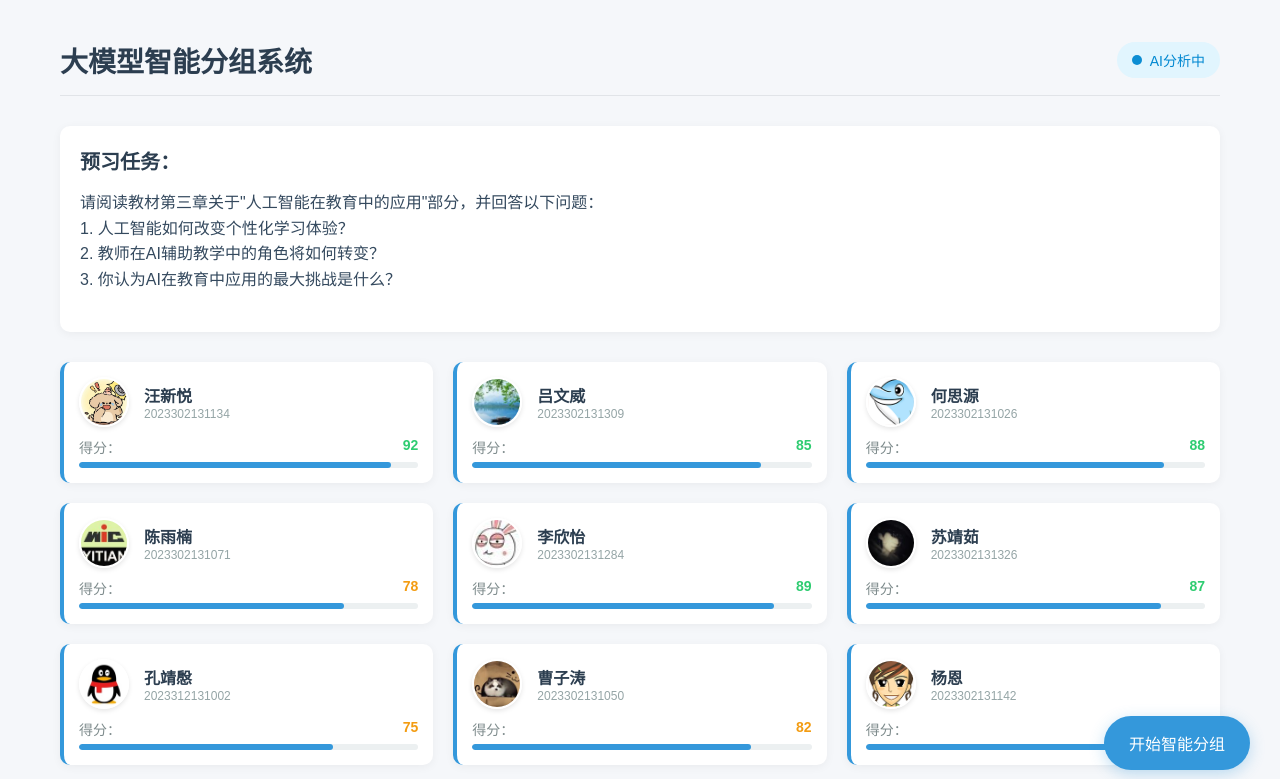
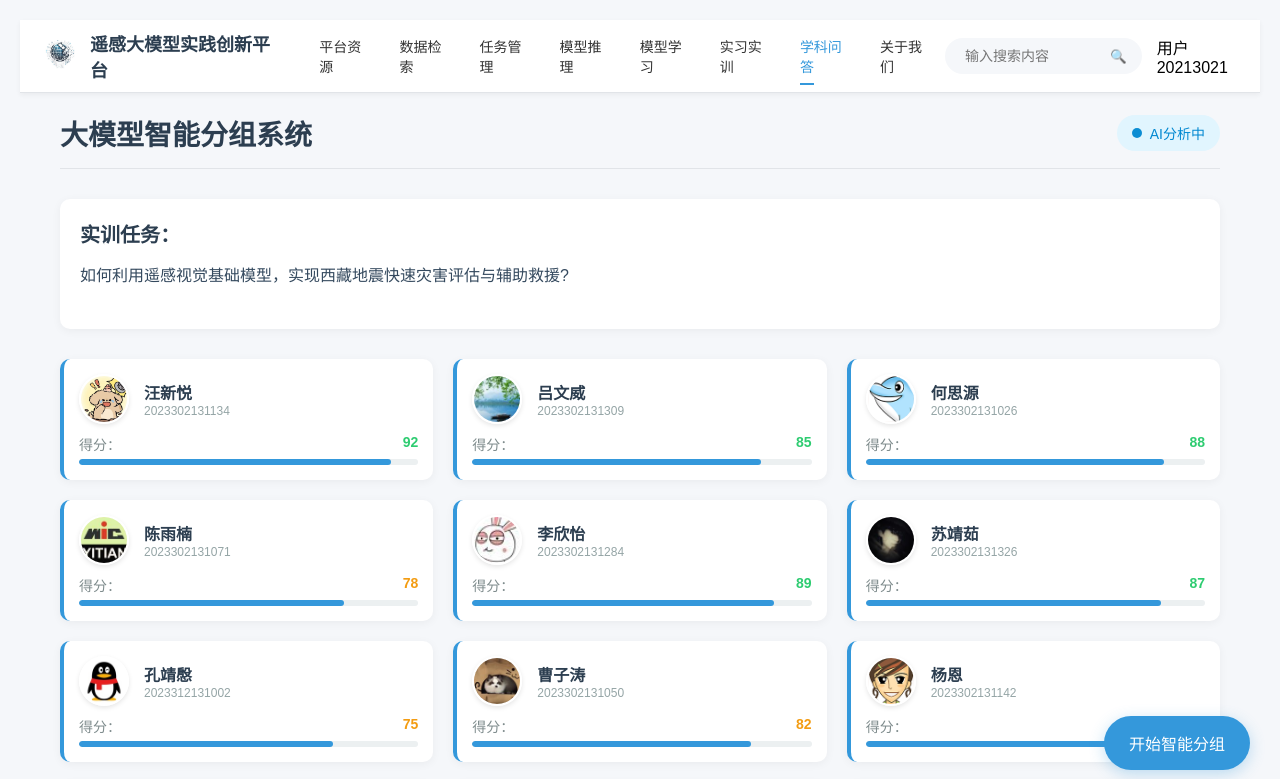
Before and after one commit to flyaway-hhy/page2, a plain HTML site: page index.html in a window 1280 px wide. Shown: the top 779 px of the page. Drawn offline with Linux system fonts and the light colour scheme.

Commit message:
Update index.html

```diff
--- a/index.html
+++ b/index.html
@@ -536,7 +536,7 @@
     </style>
 </head>
 <body>
-<!--     <div class="top-nav">
+    <div class="top-nav">
         <div class="nav-left">
             <img src="avatars/logo.jpg" alt="平台logo" class="platform-logo">
             <div class="platform-title">遥感大模型实践创新平台</div>
@@ -560,7 +560,7 @@
                 <span>用户20213021</span>
             </div>
         </div>
-    </div> -->
+    </div>
 
     <div class="container">
         <header>
@@ -572,12 +572,9 @@
         </header>
 
         <div class="intro-container" id="introContainer">
-            <div class="intro-title">预习任务：</div>
+            <div class="intro-title">实训任务：</div>
             <div class="intro-content">
-                请阅读教材第三章关于"人工智能在教育中的应用"部分，并回答以下问题：<br>
-                1. 人工智能如何改变个性化学习体验？<br>
-                2. 教师在AI辅助教学中的角色将如何转变？<br>
-                3. 你认为AI在教育中应用的最大挑战是什么？
+                如何利用遥感视觉基础模型，实现西藏地震快速灾害评估与辅助救援?<br>
             </div>
         </div>
 
```
